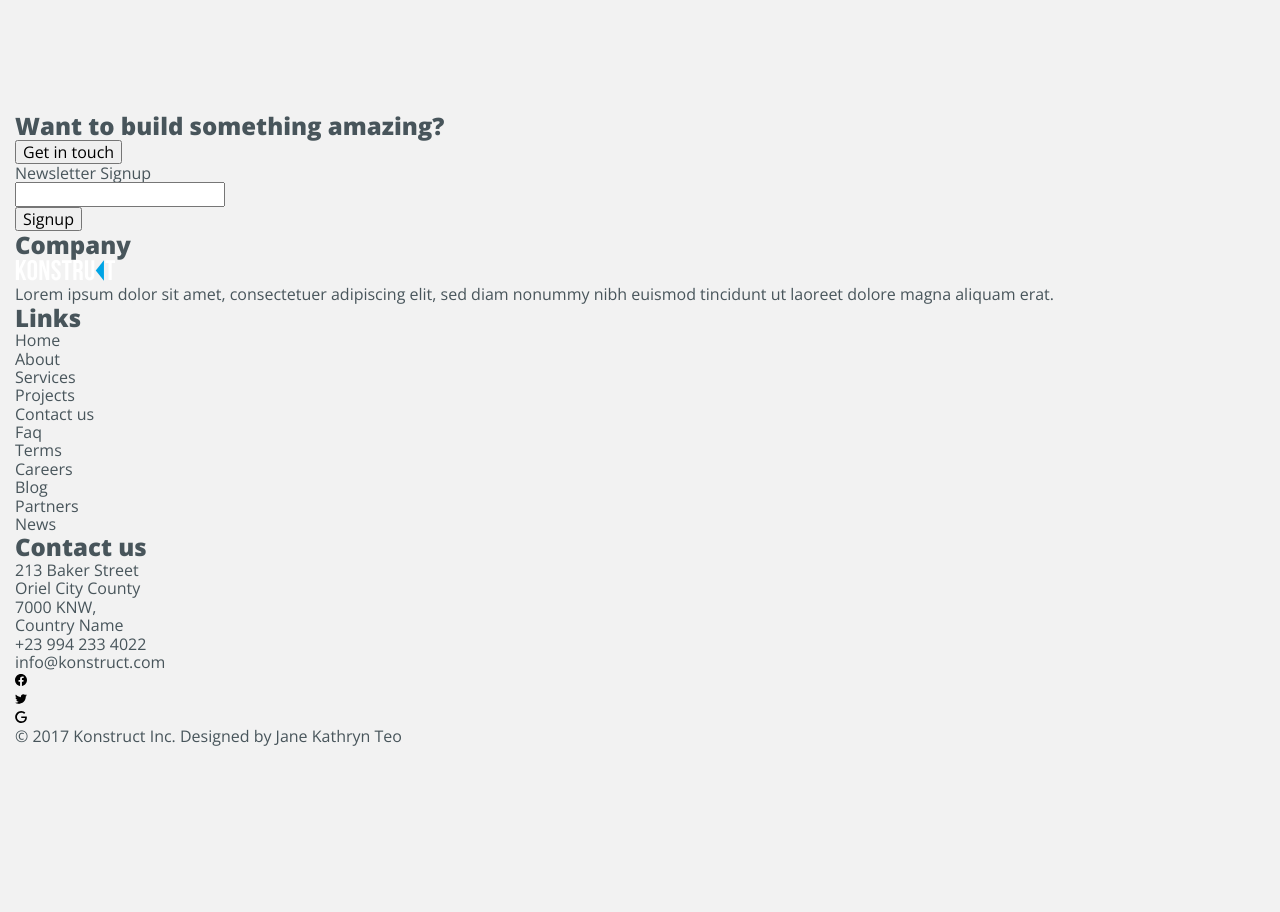
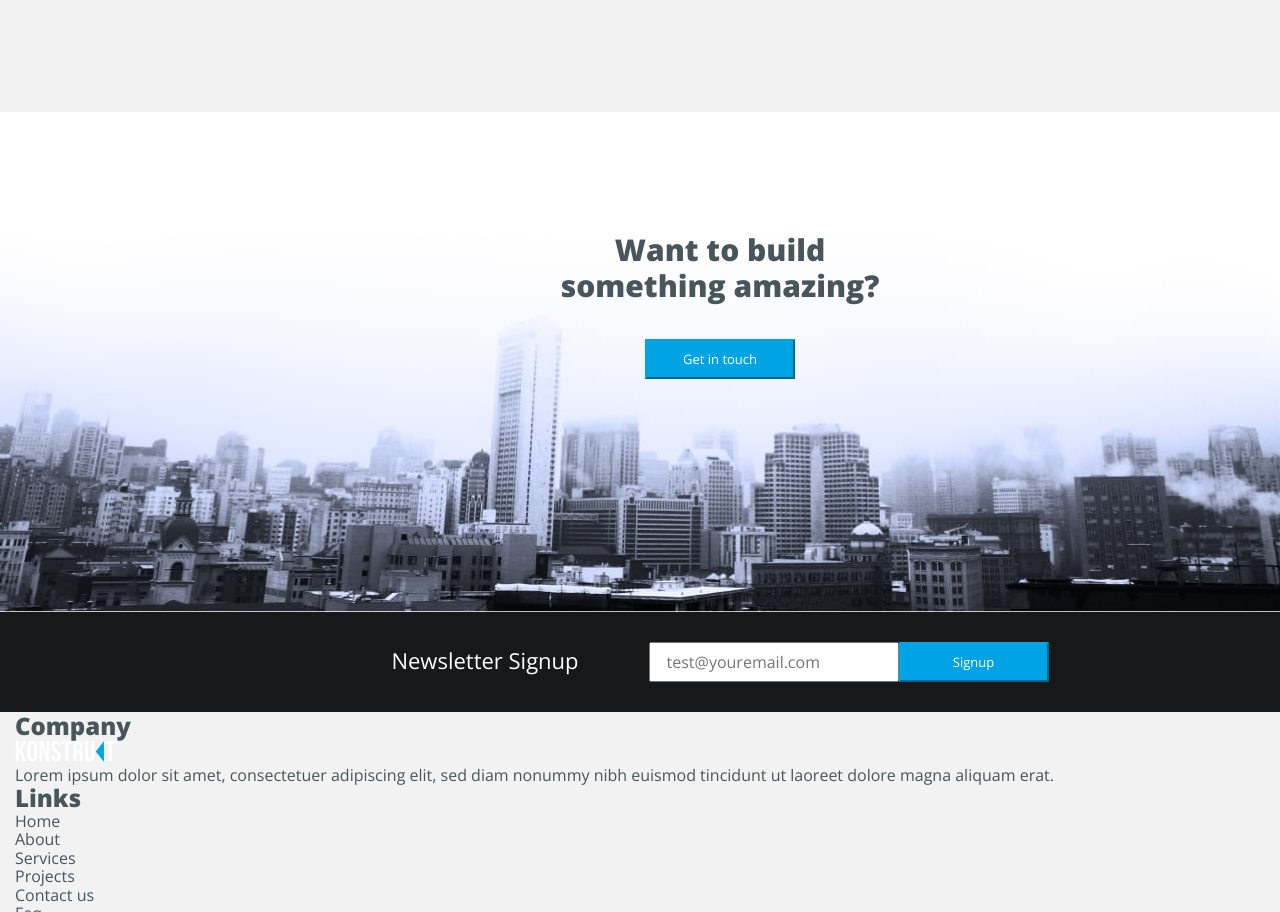
Before and after one commit to NataliiaKolomiichenko/konstruct, a plain HTML site: page index.html in a window 1280 px wide. Shown: the part 1808-2720 px from the top of the page. Before the commit the page ends 2555 px from the top, so only its background shows below. Drawn offline with nearby package versions, Linux system fonts and the light colour scheme.

Commit message:
added css for two sections (calling & signup)

```diff
--- a/css/styles.css
+++ b/css/styles.css
@@ -258,3 +258,46 @@ a {
     height: 75px;
     margin-bottom: 25px;
 }
+
+.calling {
+    background-image: url(../images/bg2.jpg);
+    background-size: cover;
+    border: 0;
+    height: 500px;
+    text-align: center;
+    padding-top: 120px;
+}
+
+.calling-title {
+    font-size: 30px;
+    line-height: 1.2;
+    margin-bottom: 35px;
+    width: 350px;
+    margin-left: auto;
+    margin-right: auto;
+}
+
+.signup {
+    background-color: var(--black-theme);
+    padding: 30px 0;
+    display: flex;
+    justify-content: center;
+}
+
+.signup-title {
+    margin-right: 70px;
+    font-size: 22px;
+    line-height: 1.7;
+    color: var(--white-color);
+}
+
+.form {
+    display: flex;
+}
+
+.input {
+    padding: 10px 16px;
+    height: 40px;
+    width: 250px;
+    color: inherit;
+}
--- a/index.html
+++ b/index.html
@@ -111,16 +111,16 @@
       </section>
         </div>
 
-      <section class="section">
-        <h2>Want to build something amazing?</h2>
-        <button type="button">Get in touch</button>
+      <section class="section calling">
+        <h2 class="calling-title">Want to build something amazing?</h2>
+        <button type="button" class="button">Get in touch</button>
       </section>
-      <section class="section">
-        <p>Newsletter Signup</p>
-        <form autocomplete="on">
-          <label><input type="email" /> </label>
+      <section class="section signup">
+        <p class="signup-title">Newsletter Signup</p>
+        <form autocomplete="on" class="form">
+          <label><input type="email" class="input" placeholder="test@youremail.com" /> </label>
+          <button type="submit" class="button">Signup</button>
         </form>
-        <button type="submit">Signup</button>
       </section>
     </main>
     <footer>
```
